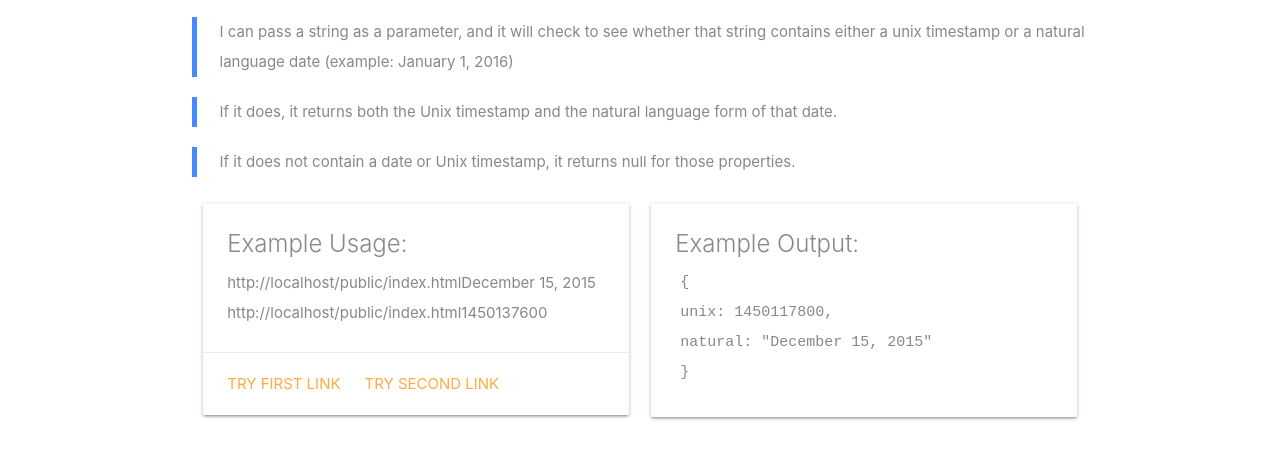
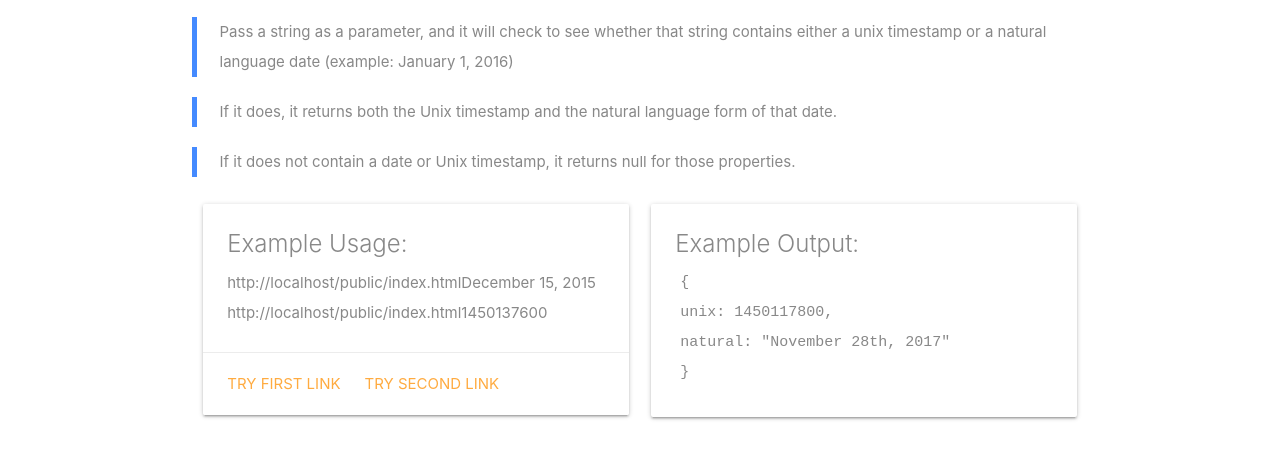
Before and after one commit to baronema/timestampmicroservice, a website: page public/index.html in a window 1280 px wide. Shown: the part 205-664 px from the top of the page. Drawn offline with nearby package versions, Linux system fonts and the light colour scheme.

Commit message:
Update index.html

```diff
--- a/public/index.html
+++ b/public/index.html
@@ -24,7 +24,7 @@
     	<h3>API Basejump: Timestamp microservice</h1>
     	<h4>User stories:</h4>
     	<blockquote>
-    		I can pass a string as a parameter, and it will check to see whether that string contains either a unix timestamp or a natural language date (example: January 1, 2016)
+    		Pass a string as a parameter, and it will check to see whether that string contains either a unix timestamp or a natural language date (example: January 1, 2016)
     	</blockquote>
     	<blockquote>
     		If it does, it returns both the Unix timestamp and the natural language form of that date.
@@ -56,7 +56,7 @@
 <pre>
 {
 unix: 1450117800,
-natural: "December 15, 2015"
+natural: "November 28th, 2017"
 }
 </pre>
     				</div>
```
